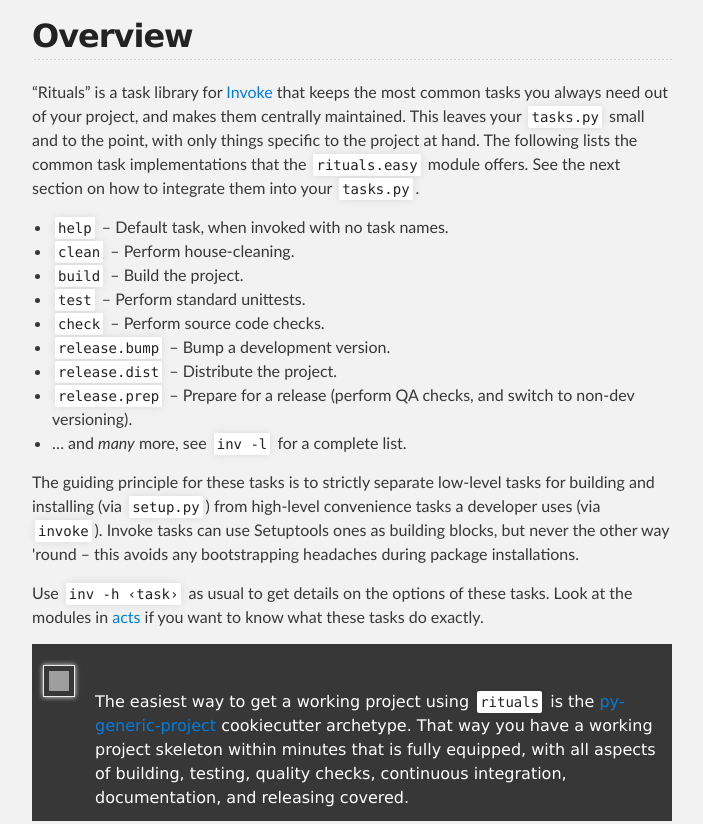
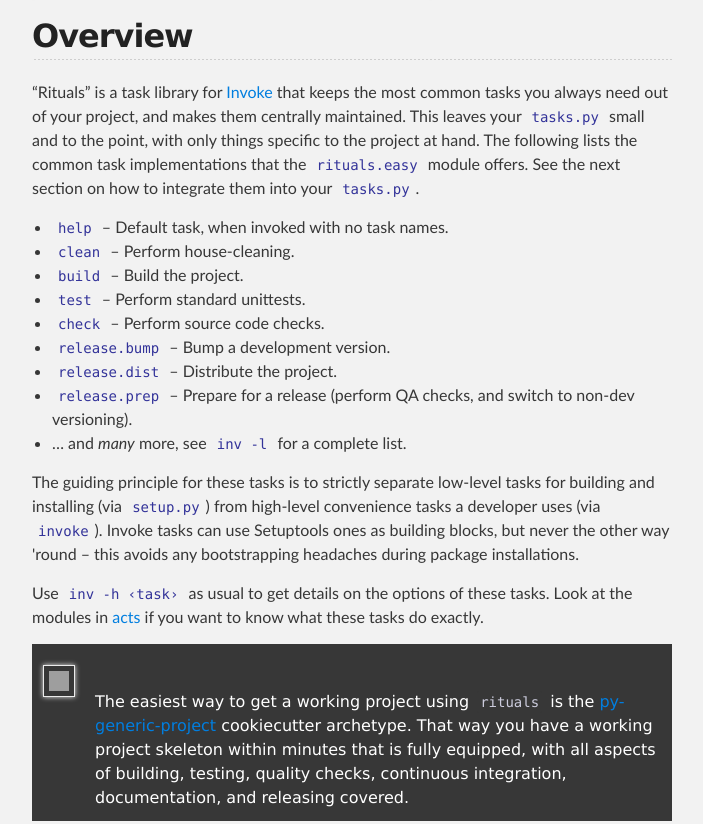
Before and after one commit to jhermann/rituals, a plain HTML site: page index.html in a window 1280 px wide. Shown: the part 3314-4138 px from the top of the page, without its empty margins (288-991 px from the left). Drawn offline with Linux system fonts and the light colour scheme; grey boxes are pictures that could not be loaded.

Commit message:
:art: restored stylesheet changes

```diff
--- a/stylesheets/stylesheet.css
+++ b/stylesheets/stylesheet.css
@@ -185,6 +185,18 @@
 
 pre code {
   display: block;
+  box-shadow: none;
+}
+
+p code, li code, h1 code, h2 code, h3 code, h4 code, h5 code {
+  color: #339;
+  background-color: #f2f2f2;
+  box-shadow: none;
+}
+
+th code {
+  color: #ccd;
+  background-color: #373737;
   box-shadow: none;
 }
 
```
